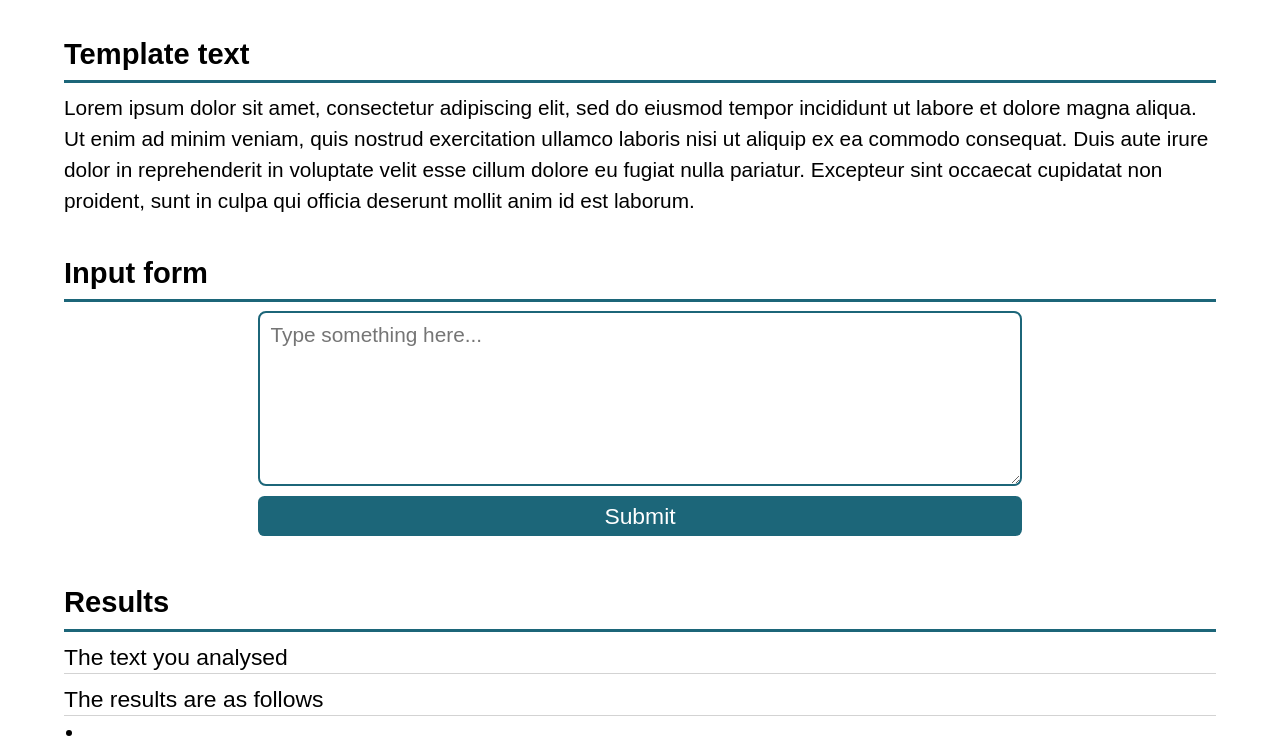
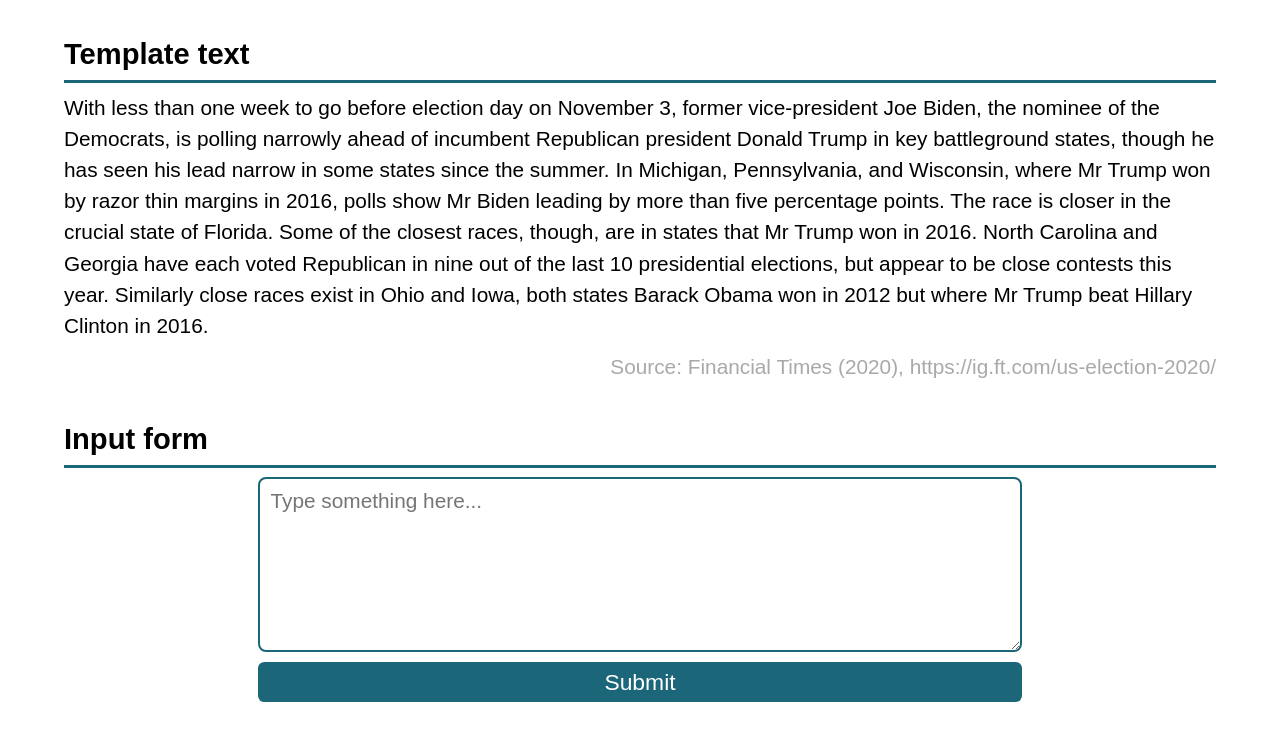
Before and after one commit to alex1ned/evaluate_news_nlp, a website built with webpack: page src/client/views/index.html in a window 1280 px wide. Shown: the part 343-1093 px from the top of the page. Built offline with nearby package versions, Linux system fonts and the light colour scheme.

Commit message:
Finalised API call, finalised layout, and added some tests; final up is adding service workers

```diff
--- a/package.json
+++ b/package.json
@@ -6,7 +6,8 @@
     "test": "echo \"Error: no test specified\" && exit 1",
     "start": "node src/server/index.js",
     "build-prod": "webpack --config webpack.prod.js",
-    "build-dev": "webpack-dev-server  --config webpack.dev.js --open"
+    "build-dev": "webpack-dev-server  --config webpack.dev.js --open",
+    "test": "jest"
   },
   "keywords": [],
   "author": "",
@@ -14,6 +15,7 @@
   "description": "",
   "dependencies": {
     "@babel/polyfill": "^7.12.1",
+    "axios": "^0.21.0",
     "body-parser": "^1.19.0",
     "cors": "^2.8.5",
     "dotenv": "^8.2.0",
@@ -33,6 +35,7 @@
     "clean-webpack-plugin": "^3.0.0",
     "css-loader": "^5.0.0",
     "html-webpack-plugin": "^3.2.0",
+    "jest": "^26.6.1",
     "mini-css-extract-plugin": "^1.1.1",
     "node-sass": "^4.14.1",
     "optimize-css-assets-webpack-plugin": "^5.0.4",
--- a/src/client/index.js
+++ b/src/client/index.js
@@ -1,8 +1,9 @@
+// ---------------------- Import syle sheets
 import './styles/resets.scss';
 import './styles/main.scss';
 import './styles/form.scss';
 
-// Import own modules
+// ---------------------- Import modules
 import { handleSubmit } from './js/formHandler';
 import {
     validateInput,
@@ -11,8 +12,8 @@ import {
     updateUI
 } from './js/helper';
 
-console.log("Project NLP on News is in progress");
 
+// ---------------------- Export modules
 export {
     handleSubmit,
     validateInput,
--- a/src/client/js/formHandler.js
+++ b/src/client/js/formHandler.js
@@ -1,3 +1,4 @@
+// ---------------------- Import helper functions
 import {
     validateInput,
     moveTextToResults,
@@ -5,6 +6,8 @@ import {
     updateUI
 } from "./helper";
 
+
+// ---------------------- FUNCTION that handles the text submission
 async function handleSubmit(event) {
     event.preventDefault()
 
--- a/src/client/js/helper.js
+++ b/src/client/js/helper.js
@@ -1,3 +1,4 @@
+// --------- FUNCTION validates the user input
 function validateInput(inputText) {
     if (inputText.value.trim()) {
         return true;
@@ -5,12 +6,14 @@ function validateInput(inputText) {
     return false;
 }
 
+// --------- FUNCTION moves the text to the results section (called after submit)
 function moveTextToResults(textElement) {
     const elementToSet = document.querySelector(".analysed-text");
     elementToSet.innerHTML = textElement.value;
     textElement.value = "";
 }
 
+// --------- FUNCTION makes a POST request to the provided URL and Object
 const postTextToServer = async (url="", text = {}) => {
     try {
         const response = await fetch(url, {
@@ -34,6 +37,7 @@ const postTextToServer = async (url="", text = {}) => {
     }
 };
 
+// --------- FUNCTION updates the UI
 const updateUI = (theSentiment = {}) => {
     const resultsParent = document.querySelector('ul.results');
 
--- a/src/client/styles/main.scss
+++ b/src/client/styles/main.scss
@@ -11,8 +11,11 @@ h1 {
 }
 
 h2 {
+    color: $main-color;
+    font-weight: bold;
     font-size: 1.1em;
-    margin-top: 10px;
+    margin-top: 30px;
+    margin-bottom: 10px;
     width: 100%;
     border-bottom: 1px solid lightgray;
 }
@@ -61,11 +64,21 @@ main {
         margin: 1em 1em;
         width: 90%;
         min-height: 70px;
-        // border: 1px solid red !important;
+
+        p.source {
+            color: darkgray;
+            text-align: right;
+            margin-top: 10px;
+        }
     }
 }
 
 footer {
     background-color: $main-color;
+    display: flex;
+    justify-content: center;
+    align-items: center;;
     height: 80px;
+    color: rgb(127, 170, 173);
+    font-size: 0.8em;
 }
--- a/src/client/views/index.html
+++ b/src/client/views/index.html
@@ -4,8 +4,6 @@
     <head>
         <meta charset="utf-8">
         <title>News evaluation using NLP</title>
-        <!-- !!! temp hard code -->
-        <!-- <script type="text/javascript" src="../../../dist/main.js"></script> -->
     </head>
 
     <!-- *********************************** CONTENT -->
@@ -41,16 +39,27 @@
             <section class="template-text">
                 <h1>Template text</h1>
                 <p>
-                    Lorem ipsum dolor sit amet, consectetur adipiscing
-                    elit, sed do eiusmod tempor incididunt ut labore et
-                    dolore magna aliqua. Ut enim ad minim veniam, quis
-                    nostrud exercitation ullamco laboris nisi ut aliquip
-                    ex ea commodo consequat. Duis aute irure dolor in
-                    reprehenderit in voluptate velit esse cillum dolore
-                    eu fugiat nulla pariatur. Excepteur sint occaecat
-                    cupidatat non proident, sunt in culpa qui officia
-                    deserunt mollit anim id est laborum.
+                    With less than one week to go before election
+                    day on November 3, former vice-president Joe Biden,
+                    the nominee of the Democrats, is polling narrowly
+                    ahead of incumbent Republican president Donald Trump
+                    in key battleground states, though he has seen his
+                    lead narrow in some states since the summer.
+
+                    In Michigan, Pennsylvania, and Wisconsin, where Mr
+                    Trump won by razor thin margins in 2016, polls show
+                    Mr Biden leading by more than five percentage points.
+                    The race is closer in the crucial state of Florida.
+
+                    Some of the closest races, though, are in states that
+                    Mr Trump won in 2016. North Carolina and Georgia have
+                    each voted Republican in nine out of the last 10
+                    presidential elections, but appear to be close contests
+                    this year. Similarly close races exist in Ohio and Iowa,
+                    both states Barack Obama won in 2012 but where Mr Trump
+                    beat Hillary Clinton in 2016.
                 </p>
+                <p class="source">Source: Financial Times (2020), https://ig.ft.com/us-election-2020/</p>
             </section>
 
             <!-- **************** USER INPUT FROM -->
@@ -89,16 +98,7 @@
 
         <!-- ******************************* FOOTER -->
         <footer>
+            <div>&copy Created by Alexander Nederegger | Udacity Front-End Developer Programme</div>
         </footer>
     </body>
 </html>
-
-
-<!-- ******************************* !!! OLD MAIN -->
-
-<!-- <section>
-    <form class="" onsubmit="return handleSubmit(event)">
-        <input id="name" type="text" name="input" value="" onblur="onBlur()" placeholder="Name">
-        <input type="submit" name="" value="submit" onclick="return Client.handleSubmit(event)" onsubmit="return handleSubmit(event)">
-    </form>
-<section>  -->
--- a/src/server/apicall.js
+++ b/src/server/apicall.js
@@ -1,10 +1,7 @@
 const fetch = require("node-fetch");
 
 const getSentiment = async (url, text, modelType) => {
-    const response = await fetch(url + text + modelType, {
-        method: 'POST',
-        mode: 'cors',
-    });
+    const response = await fetch(url + text + modelType);
 
     try {
         if (response.ok) {
```
Also changed, not shown: src/client/js/__test__/formHandler.test.js (added, +44 -0 lines), src/server/route_functions.js (+4 -11 lines), src/client/styles/footer.scss (added), src/client/styles/header.scss (added), 1 other file.
